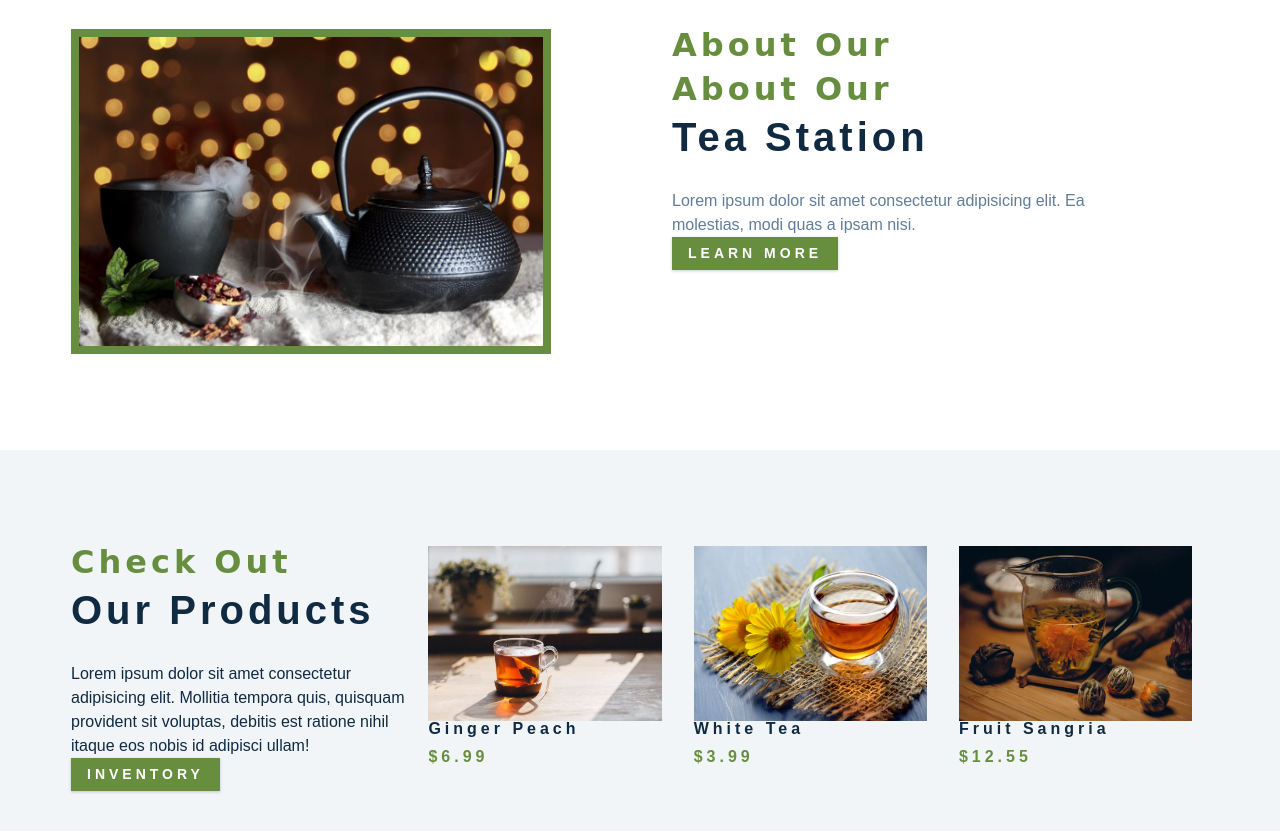
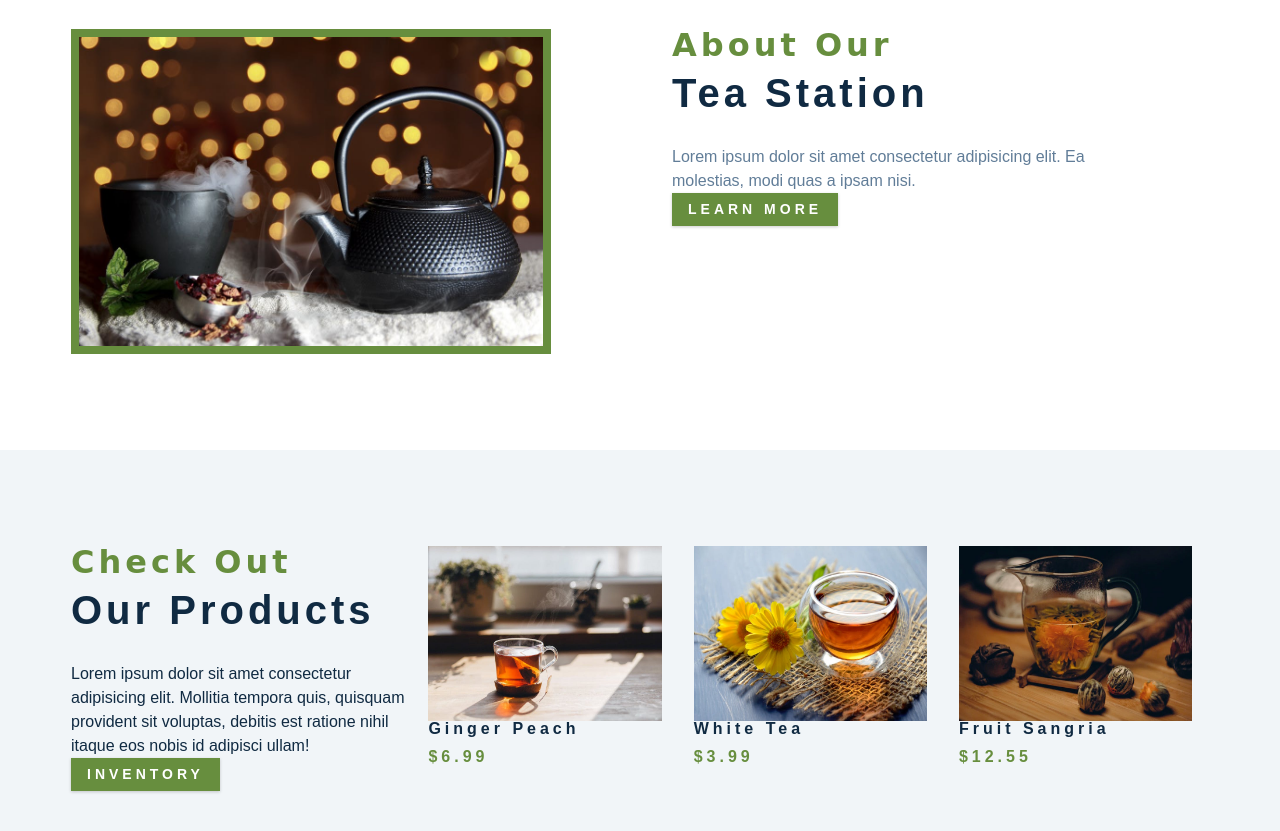
Before and after one commit to soorajjvs/tea-station, a plain HTML site: page index.html in a window 1280 px wide. Shown: the part 1079-1910 px from the top of the page. Drawn offline with Linux system fonts and the light colour scheme; a web font is replaced by a local one.

Commit message:
Update index.html

```diff
--- a/index.html
+++ b/index.html
@@ -89,7 +89,6 @@
        <article class="about-info">
          <div class="section-title">
            <h3>about our</h3>
-           <h3>about our</h3>
            <h2>tea station</h2>
          </div>
            <p class="about-text">Lorem ipsum dolor sit amet consectetur adipisicing elit. Ea molestias, modi quas a ipsam nisi.</p>
```
